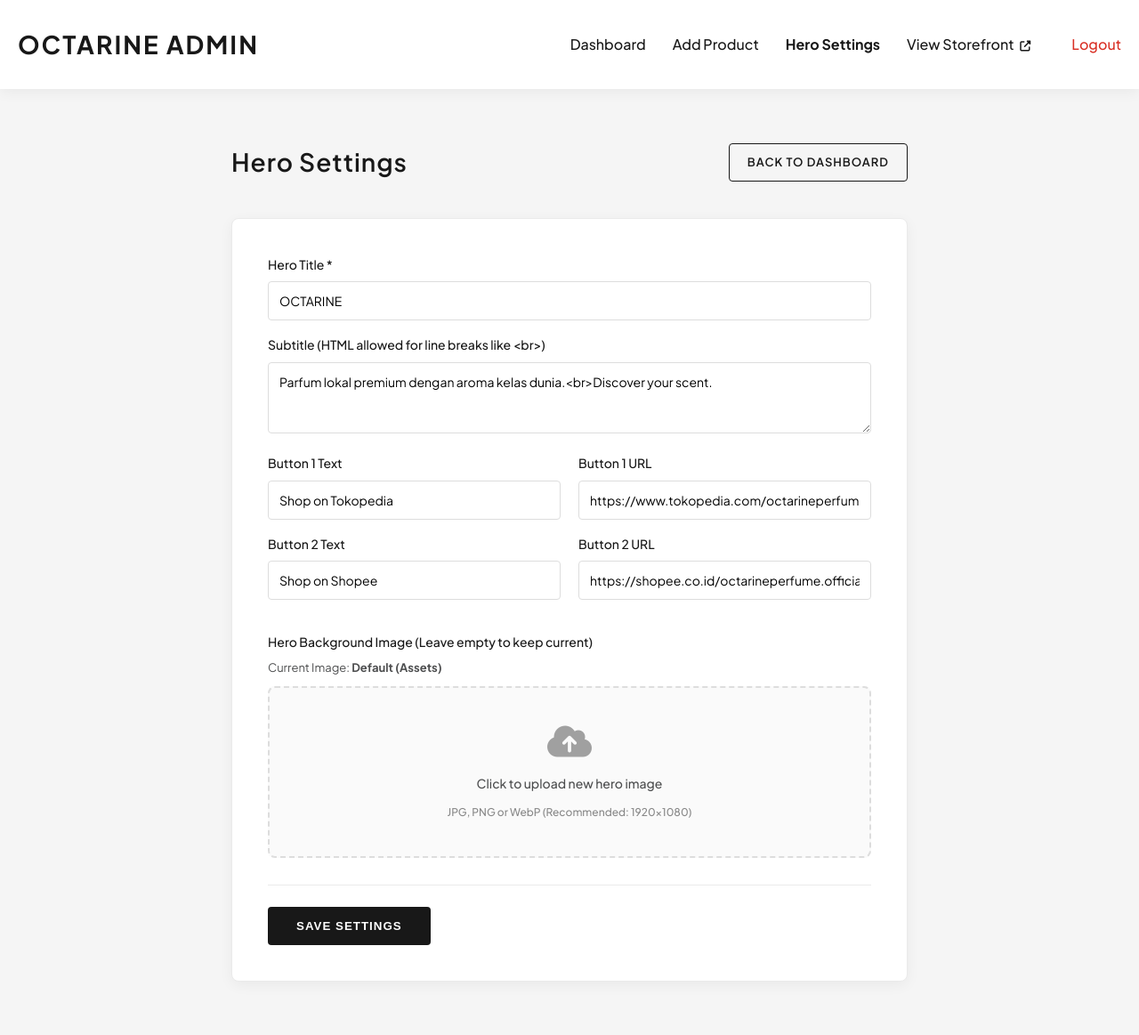
After one commit to Nosdovah/OctarineReplica-ProjekAkhir, a PHP site: page /admin/hero_edit.php in a window 1280 px wide. The commit adds this page. Shown: the whole page at 89% size. Run offline with PHP 8.4, Linux system fonts and the light colour scheme; the visitor is signed in with stand-in values (Sample User, id 1); data comes from the database, SQL or seed files in the repository; both versions use the stored data as it was after the commit; a stand-in replaces the project's code that opens the database connection.

Commit message:
Update: Major Update Admin Panel V0.2

```diff
--- a/admin/dashboard.php
+++ b/admin/dashboard.php
@@ -25,6 +25,7 @@ $products = $stmt->fetchAll();
             <nav class="nav-links">
                 <a href="dashboard.php" style="color: var(--main); font-weight: 700;">Dashboard</a>
                 <a href="add.php">Add Product</a>
+                <a href="hero_edit.php">Hero Settings</a>
                 <a href="../index.php" target="_blank">View Storefront <i class="fas fa-external-link-alt" style="font-size: 12px; margin-left: 4px;"></i></a>
                 <a href="logout.php" style="color: #d93025; margin-left: 16px;">Logout</a>
             </nav>
--- /dev/null
+++ b/admin/hero_edit.php
@@ -0,0 +1,192 @@
+<?php
+require_once 'auth.php';
+require_once '../config/db_modifier.php';
+
+$error = '';
+$success = '';
+
+// Fetch existing hero settings
+try {
+    $stmt = $pdo_modifier->query("SELECT * FROM hero_settings WHERE id = 1");
+    $hero = $stmt->fetch();
+
+    if (!$hero) {
+        $pdo_modifier->exec("INSERT INTO hero_settings (id, title) VALUES (1, 'Title')");
+        $hero = ['title' => 'Title', 'subtitle' => '', 'button1_text' => '', 'button1_url' => '', 'button2_text' => '', 'button2_url' => '', 'image_path' => ''];
+    }
+} catch (\PDOException $e) {
+    // If table doesn't exist, provide empty array and show error
+    $error = "Hero settings table not found. Please run the database migration (migrate_hero.php).";
+    $hero = ['title' => '', 'subtitle' => '', 'button1_text' => '', 'button1_url' => '', 'button2_text' => '', 'button2_url' => '', 'image_path' => ''];
+}
+
+if ($_SERVER['REQUEST_METHOD'] === 'POST') {
+    $title = trim($_POST['title']);
+    $subtitle = trim($_POST['subtitle']);
+    $button1_text = trim($_POST['button1_text']);
+    $button1_url = trim($_POST['button1_url']);
+    $button2_text = trim($_POST['button2_text']);
+    $button2_url = trim($_POST['button2_url']);
+
+    $image_path = $hero['image_path'];
+
+    // Handle image upload
+    if (isset($_FILES['hero_image']) && $_FILES['hero_image']['error'] === UPLOAD_ERR_OK) {
+        $allowed_types = ['image/jpeg', 'image/png', 'image/webp'];
+        $finfo = finfo_open(FILEINFO_MIME_TYPE);
+        $mime_type = finfo_file($finfo, $_FILES['hero_image']['tmp_name']);
+        finfo_close($finfo);
+
+        if (!in_array($mime_type, $allowed_types)) {
+            $error = "Invalid file type. Only JPG, PNG, and WebP are allowed.";
+        } else {
+            $ext = pathinfo($_FILES['hero_image']['name'], PATHINFO_EXTENSION);
+            $filename = 'hero_' . time() . '.' . $ext;
+            $destination = '../uploads/' . $filename;
+
+            if (move_uploaded_file($_FILES['hero_image']['tmp_name'], $destination)) {
+                // Delete old image if it's not the default one and exists
+                if ($image_path && file_exists('../uploads/' . $image_path)) {
+                    unlink('../uploads/' . $image_path);
+                }
+                $image_path = $filename;
+            } else {
+                $error = "Failed to upload image.";
+            }
+        }
+    }
+
+    if (empty($error)) {
+        try {
+            $stmt = $pdo_modifier->prepare("UPDATE hero_settings SET
+                title = ?, subtitle = ?, button1_text = ?, button1_url = ?, button2_text = ?, button2_url = ?, image_path = ?
+                WHERE id = 1");
+            $stmt->execute([$title, $subtitle, $button1_text, $button1_url, $button2_text, $button2_url, $image_path]);
+            $success = "Hero settings updated successfully.";
+
+            // Refresh data
+            $stmt = $pdo_modifier->query("SELECT * FROM hero_settings WHERE id = 1");
+            $hero = $stmt->fetch();
+        } catch (PDOException $e) {
+            $error = "Error updating settings: " . $e->getMessage();
+        }
+    }
+}
+?>
+<!DOCTYPE html>
+<html lang="en">
+<head>
+    <meta charset="UTF-8">
+    <meta name="viewport" content="width=device-width, initial-scale=1.0">
+    <title>Edit Hero Section - Octarine Admin</title>
+    <link href="https://fonts.googleapis.com/css2?family=Plus+Jakarta+Sans:wght@400;500;600;700&display=swap" rel="stylesheet">
+    <link rel="stylesheet" href="https://cdnjs.cloudflare.com/ajax/libs/font-awesome/6.4.0/css/all.min.css">
+    <link rel="stylesheet" href="../style.css">
+</head>
+<body>
+    <header class="header">
+        <div class="container navbar">
+            <a href="dashboard.php" class="logo">OCTARINE ADMIN</a>
+            <nav class="nav-links">
+                <a href="dashboard.php">Dashboard</a>
+                <a href="add.php">Add Product</a>
+                <a href="hero_edit.php" style="color: var(--main); font-weight: 700;">Hero Settings</a>
+                <a href="../index.php" target="_blank">View Storefront <i class="fas fa-external-link-alt" style="font-size: 12px; margin-left: 4px;"></i></a>
+                <a href="logout.php" style="color: #d93025; margin-left: 16px;">Logout</a>
+            </nav>
+        </div>
+    </header>
+
+    <main class="admin-main">
+        <div class="container" style="max-width: 800px;">
+            <div class="header-top">
+                <h1>Hero Settings</h1>
+                <a href="dashboard.php" class="btn-outline-admin" style="padding: 10px 20px; font-size: 13px;">Back to Dashboard</a>
+            </div>
+
+            <?php if ($error): ?>
+                <div class="alert alert-error"><?= htmlspecialchars($error) ?></div>
+            <?php endif; ?>
+            <?php if ($success): ?>
+                <div class="alert alert-success"><?= htmlspecialchars($success) ?></div>
+            <?php endif; ?>
+
+            <div class="form-card">
+                <form action="hero_edit.php" method="POST" enctype="multipart/form-data">
+
+                    <div class="form-group">
+                        <label>Hero Title *</label>
+                        <input type="text" name="title" value="<?= htmlspecialchars($hero['title'] ?? '') ?>" required>
+                    </div>
+
+                    <div class="form-group">
+                        <label>Subtitle (HTML allowed for line breaks like &lt;br&gt;)</label>
+                        <textarea name="subtitle" rows="3"><?= htmlspecialchars($hero['subtitle'] ?? '') ?></textarea>
+                    </div>
+
+                    <div class="form-row">
+                        <div class="form-group">
+                            <label>Button 1 Text</label>
+                            <input type="text" name="button1_text" value="<?= htmlspecialchars($hero['button1_text'] ?? '') ?>">
+                        </div>
+                        <div class="form-group">
+                            <label>Button 1 URL</label>
+                            <input type="text" name="button1_url" value="<?= htmlspecialchars($hero['button1_url'] ?? '') ?>">
+                        </div>
+                    </div>
+
+                    <div class="form-row">
+                        <div class="form-group">
+                            <label>Button 2 Text</label>
+                            <input type="text" name="button2_text" value="<?= htmlspecialchars($hero['button2_text'] ?? '') ?>">
+                        </div>
+                        <div class="form-group">
+                            <label>Button 2 URL</label>
+                            <input type="text" name="button2_url" value="<?= htmlspecialchars($hero['button2_url'] ?? '') ?>">
+                        </div>
+                    </div>
+
+                    <div class="form-group" style="margin-top: 20px;">
+                        <label>Hero Background Image (Leave empty to keep current)</label>
+
+                        <?php if (!empty($hero['image_path'])): ?>
+                            <div style="margin-bottom: 10px;">
+                                <p style="font-size: 13px; color: var(--secondary); margin-bottom: 5px;">Current Image:</p>
+                                <img src="../uploads/<?= htmlspecialchars($hero['image_path']) ?>" alt="Current Hero" style="max-width: 100%; height: auto; border-radius: 4px; border: 1px solid #ddd;">
+                            </div>
+                        <?php else: ?>
+                            <div style="margin-bottom: 10px;">
+                                <p style="font-size: 13px; color: var(--secondary); margin-bottom: 5px;">Current Image: <strong>Default (Assets)</strong></p>
+                            </div>
+                        <?php endif; ?>
+
+                        <label for="hero_image" class="upload-zone" style="display: block; margin-top: 10px;">
+                            <i class="fas fa-cloud-upload-alt"></i>
+                            <p>Click to upload new hero image</p>
+                            <span>JPG, PNG or WebP (Recommended: 1920x1080)</span>
+                            <input type="file" name="hero_image" id="hero_image" accept="image/jpeg, image/png, image/webp" style="display: none;" onchange="updateFileName(this)">
+                        </label>
+                        <div id="file-name" style="text-align: center; font-size: 13px; color: var(--primary); margin-top: 8px;"></div>
+                    </div>
+
+                    <div class="form-actions" style="margin-top: 30px;">
+                        <button type="submit" class="btn-admin">Save Settings</button>
+                    </div>
+                </form>
+            </div>
+        </div>
+    </main>
+
+    <script>
+        function updateFileName(input) {
+            const fileNameDisplay = document.getElementById('file-name');
+            if (input.files && input.files[0]) {
+                fileNameDisplay.textContent = "Selected: " + input.files[0].name;
+                fileNameDisplay.style.color = "var(--main)";
+            } else {
+                fileNameDisplay.textContent = "";
+            }
+        }
+    </script>
+</body>
+</html>
```
Also changed, not shown: index.php (+36 -5 lines), migrate_hero.php (added, +21 -0 lines), setup.sql (+15 -0 lines), 1 other file.
